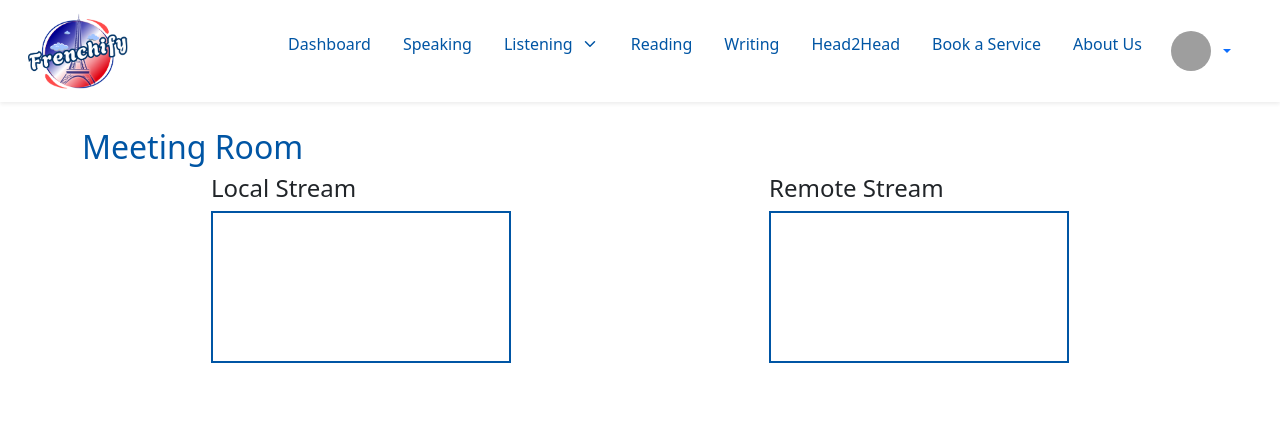
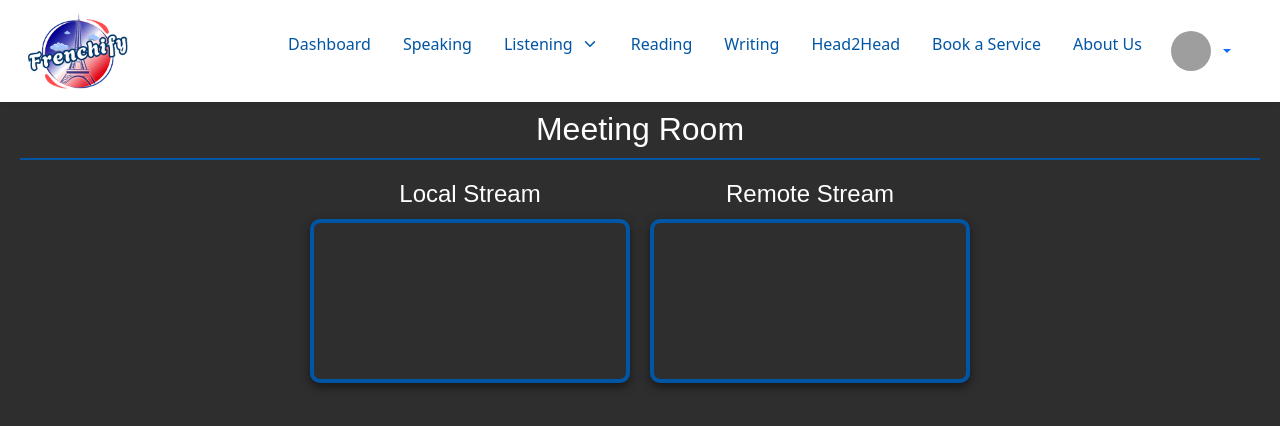
Before and after one commit to MandarSankhe/Frenchify-me, a React (Create React App) app in the folder frontend/: page /meeting in a window 1280 px wide. Shown: the top 426 px of the page. Built offline with nearby package versions, Linux system fonts and the light colour scheme; no server answers; sample sign-in values are in the browser's storage; grey boxes are pictures that could not be loaded; what apollo-upload-client, chartjs-plugin-gradient would draw is missing.

Commit message:
meeting UI

```diff
--- a/frontend/src/components/BookService/MeetingRoom.jsx
+++ b/frontend/src/components/BookService/MeetingRoom.jsx
@@ -5,9 +5,10 @@ import SimplePeer from "simple-peer";
 const frenchBlue = "#0055A4";
 const frenchRed = "#EF4135";
 const frenchWhite = "#FFFFFF";
+const darkGray = "#2E2E2E";
 
 // Set your Socket.IO server URL; adjust if needed
-const SOCKET_SERVER_URL = "http://localhost:8736";
+const SOCKET_SERVER_URL = "https://frenchify-me.onrender.com";
 
 const MeetingRoom = () => {
   const [stream, setStream] = useState(null);
@@ -17,9 +18,11 @@ const MeetingRoom = () => {
   const [callerSignal, setCallerSignal] = useState(null);
   const [peer, setPeer] = useState(null);
   const [otherUser, setOtherUser] = useState(null); // ID of the other user in the room
+  const [isScreenSharing, setIsScreenSharing] = useState(false);
 
   const localVideo = useRef();
   const remoteVideo = useRef();
+  const screenStreamRef = useRef(null); // to hold the display media stream
 
   // Get room id from the URL query parameter
   const params = new URLSearchParams(window.location.search);
@@ -122,67 +125,168 @@ const MeetingRoom = () => {
     setPeer(answererPeer);
   };
 
+  // Toggle screen sharing feature
+  const toggleScreenShare = async () => {
+    if (!isScreenSharing) {
+      try {
+        // Capture display media (screen share)
+        const displayStream = await navigator.mediaDevices.getDisplayMedia({
+          video: true,
+        });
+        screenStreamRef.current = displayStream;
+        setIsScreenSharing(true);
+
+        // Replace local video stream with screen share stream
+        if (localVideo.current) {
+          localVideo.current.srcObject = displayStream;
+        }
+
+        // If there is an active peer connection, replace the video track
+        if (peer) {
+          const screenTrack = displayStream.getVideoTracks()[0];
+          const sender = peer._pc.getSenders().find(s => s.track && s.track.kind === "video");
+          if (sender) {
+            sender.replaceTrack(screenTrack);
+          }
+        }
+
+        // When the user stops sharing manually, revert back to camera
+        displayStream.getVideoTracks()[0].onended = () => {
+          toggleScreenShare();
+        };
+
+      } catch (err) {
+        console.error("Error sharing the screen: ", err);
+      }
+    } else {
+      // Revert to original camera stream
+      if (localVideo.current) {
+        localVideo.current.srcObject = stream;
+      }
+      // If there is an active peer connection, replace the track with the original camera track
+      if (peer && stream) {
+        const cameraTrack = stream.getVideoTracks()[0];
+        const sender = peer._pc.getSenders().find(s => s.track && s.track.kind === "video");
+        if (sender) {
+          sender.replaceTrack(cameraTrack);
+        }
+      }
+      // Stop screen share stream if active
+      if (screenStreamRef.current) {
+        screenStreamRef.current.getTracks().forEach(track => track.stop());
+      }
+      setIsScreenSharing(false);
+    }
+  };
+
   return (
-    <div className="container my-5">
-      <h2 style={{ color: frenchBlue }}>Meeting Room</h2>
-      <div style={{ display: "flex", justifyContent: "space-around", flexWrap: "wrap" }}>
-        <div>
-          <h4>Local Stream</h4>
+    <div style={styles.container}>
+      <header style={styles.header}>
+        <h1 style={styles.headerTitle}>Meeting Room</h1>
+      </header>
+      <div style={styles.videoContainer}>
+        <div style={styles.videoWrapper}>
+          <h4 style={styles.videoTitle}>Local Stream</h4>
           <video
             playsInline
             muted
             ref={localVideo}
             autoPlay
-            style={{ width: "300px", border: `2px solid ${frenchBlue}` }}
+            style={styles.video}
           />
         </div>
-        <div>
-          <h4>Remote Stream</h4>
+        <div style={styles.videoWrapper}>
+          <h4 style={styles.videoTitle}>Remote Stream</h4>
           <video
             playsInline
             ref={remoteVideo}
             autoPlay
-            style={{ width: "300px", border: `2px solid ${frenchBlue}` }}
+            style={styles.video}
           />
         </div>
       </div>
-      <div className="mt-3">
-        {/* Show "Call" button only if no call is active, no incoming call, and there's another user */}
+      <div style={styles.buttonBar}>
+        {/** Call button shows only if no call is active, no incoming call, and there's another user */}
         {!callAccepted && !receivingCall && otherUser && (
-          <button
-            onClick={callUser}
-            style={{
-              backgroundColor: frenchBlue,
-              color: frenchWhite,
-              padding: "10px 20px",
-              border: "none",
-              borderRadius: "5px",
-            }}
-          >
-            Call
+          <button style={styles.button} onClick={callUser}>Call</button>
+        )}
+        {receivingCall && !callAccepted && (
+          <div style={styles.incomingCall}>
+            <h3 style={styles.incomingText}>Incoming Call...</h3>
+            <button style={styles.button} onClick={answerCall}>Answer</button>
+          </div>
+        )}
+        {callAccepted && <p style={styles.callStatus}>Call in progress...</p>}
+        {stream && (
+          <button style={styles.button} onClick={toggleScreenShare}>
+            {isScreenSharing ? "Stop Screen Share" : "Share Screen"}
           </button>
         )}
-        {receivingCall && !callAccepted && (
-          <div>
-            <h3 style={{ color: frenchBlue }}>Incoming Call...</h3>
-            <button
-              onClick={answerCall}
-              style={{
-                backgroundColor: frenchBlue,
-                color: frenchWhite,
-                padding: "10px 20px",
-                border: "none",
-                borderRadius: "5px",
-              }}
-            >
-              Answer
-            </button>
-          </div>
-        )}
-        {callAccepted && <p style={{ color: frenchBlue }}>Call in progress...</p>}
       </div>
     </div>
   );
 };
 
+const styles = {
+  container: {
+    background: darkGray,
+    color: frenchWhite,
+    minHeight: "100vh",
+    padding: "20px",
+    fontFamily: "Arial, sans-serif"
+  },
+  header: {
+    textAlign: "center",
+    padding: "10px 0",
+    borderBottom: `2px solid ${frenchBlue}`,
+    marginBottom: "20px"
+  },
+  headerTitle: {
+    margin: "0",
+    fontSize: "2rem"
+  },
+  videoContainer: {
+    display: "flex",
+    justifyContent: "center",
+    flexWrap: "wrap",
+    gap: "20px"
+  },
+  videoWrapper: {
+    textAlign: "center"
+  },
+  videoTitle: {
+    marginBottom: "10px"
+  },
+  video: {
+    width: "320px",
+    border: `4px solid ${frenchBlue}`,
+    borderRadius: "10px",
+    boxShadow: "0px 4px 10px rgba(0, 0, 0, 0.5)"
+  },
+  buttonBar: {
+    marginTop: "30px",
+    textAlign: "center"
+  },
+  button: {
+    backgroundColor: frenchBlue,
+    color: frenchWhite,
+    padding: "12px 24px",
+    border: "none",
+    borderRadius: "5px",
+    margin: "0 10px",
+    cursor: "pointer",
+    fontSize: "1rem"
+  },
+  incomingCall: {
+    marginBottom: "20px"
+  },
+  incomingText: {
+    margin: "10px 0"
+  },
+  callStatus: {
+    fontSize: "1.1rem",
+    marginTop: "10px"
+  }
+};
+
 export default MeetingRoom;
```
